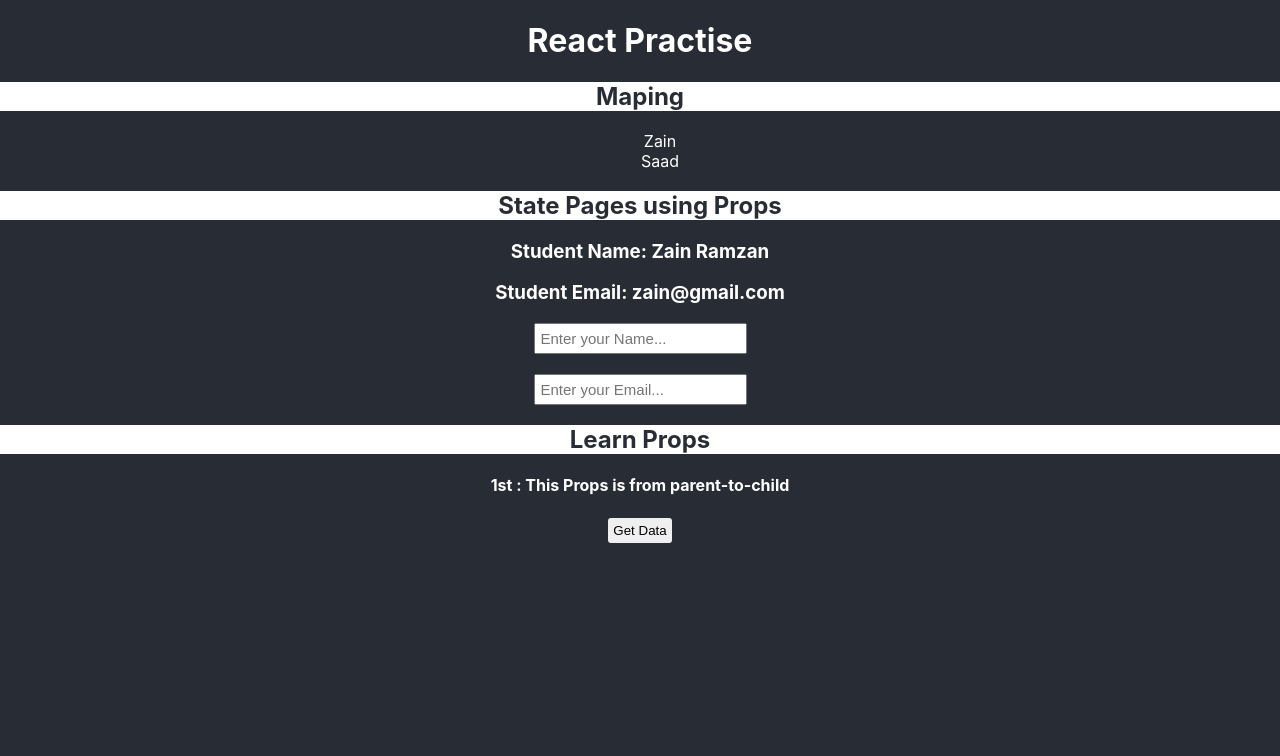
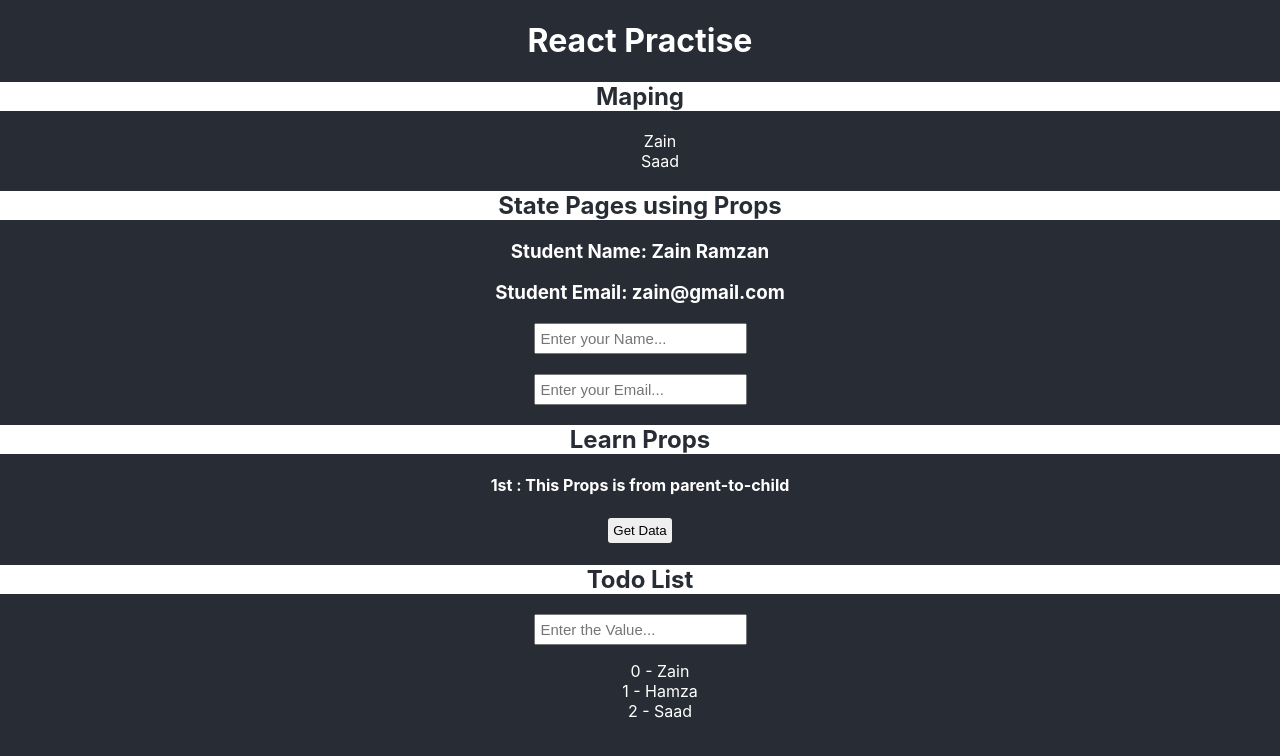
Before and after one commit to zain-ramzan/Web-Mobile-Hybrid-App-Development_Practise, a React (Create React App) app in the folder React/react-practise/: page / in a window 1280 px wide. Shown: the top 756 px of the page. Built offline with nearby package versions, Linux system fonts and the light colour scheme.

Commit message:
Learn Todos List

```diff
--- a/React/react-practise/src/App.js
+++ b/React/react-practise/src/App.js
@@ -3,6 +3,8 @@ import Maping from "./components/maping";
 import Learn from "./components/state";
 import './App.css';
 import LearnProps from './components/props';
+import Todos from './components/todos';
+
 class App extends React.Component {
 
   get_data = (data) => {
@@ -16,6 +18,7 @@ class App extends React.Component {
         <Maping page="State Pages using Props" />
         <Learn page="State Pages using Props" />
         <LearnProps message="This Props is from parent-to-child" getData={this.get_data} />
+        <Todos />
       </div>
     );
   }
--- a/React/react-practise/src/components/state.js
+++ b/React/react-practise/src/components/state.js
@@ -7,7 +7,7 @@ class Learn extends React.Component {
         super()
         this.state = {
             name : "Zain Ramzan",
-            email: "zain@gmail.com"
+            email: "zain"
         }
     }
     // set_name = () => {
@@ -48,7 +48,7 @@ class Learn extends React.Component {
 
             <h2>{this.props.page}</h2>
             <h3>Student Name: {this.state.name}</h3>
-            <h3>Student Email: {this.state.email}</h3>
+            <h3>Student Email: {this.state.email}@gmail.com</h3>
             <input
                 name="name"
                 text="text"
--- /dev/null
+++ b/React/react-practise/src/components/todos.jsx
@@ -0,0 +1,26 @@
+import React from 'react';
+
+class Todos extends React.Component {
+    constructor() {
+        super()
+        this.state = {
+            todos: ["Zain", "Hamza", "Saad"]
+        }
+    }
+
+    render() {
+        return (
+            <div>
+                <h2>Todo List</h2>
+                <input type="text" placeholder="Enter the Value..." onChange={(e)=>console.log(e.target.value)} />
+                <ul>
+                    {this.state.todos.map((v, i) => {
+                        return <li>{i} - {v}</li>
+                    }
+                    )}
+                </ul>
+            </div>
+        )
+    }
+}
+export default Todos;
```
